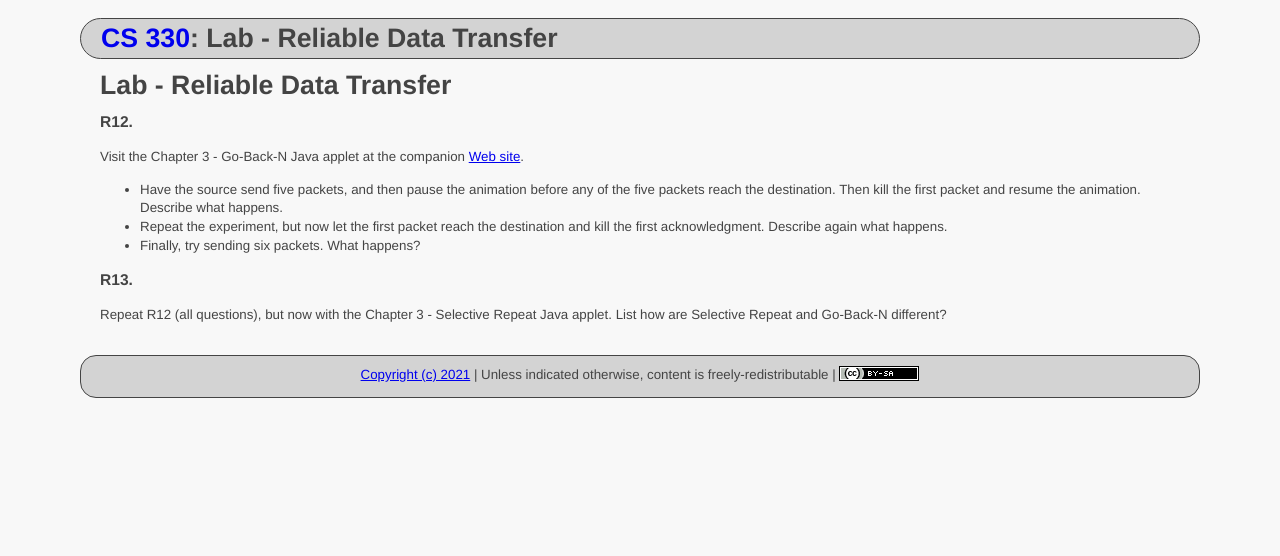
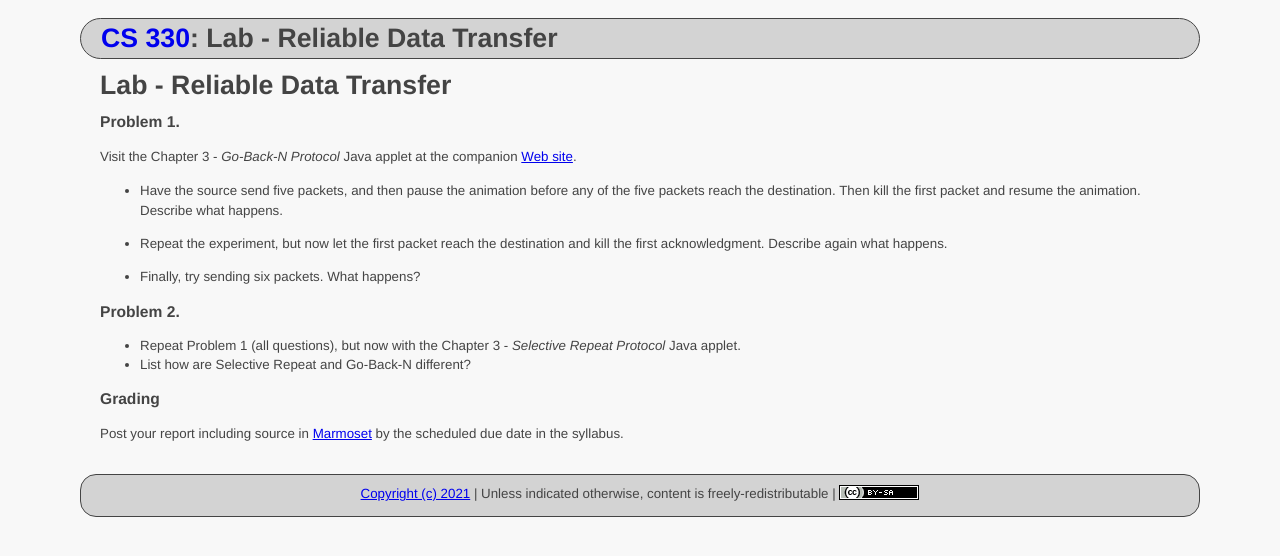
Before and after one commit to ycpcs/cs330-fall2021, a Jekyll site: the page built from labs/rdt.md, in a window 1280 px wide. Shown: the top 556 px of the page. Built offline with Jekyll 4.4.1, drawn with Linux system fonts in a browser that asks for light colours.

Commit message:
add rdt lab

```diff
--- a/labs/rdt.md
+++ b/labs/rdt.md
@@ -6,11 +6,18 @@ title: "Lab - Reliable Data Transfer"
 
 # Lab - Reliable Data Transfer
 
-###  R12.
-Visit the Chapter 3 - Go-Back-N Java applet at the companion [Web site](https://wps.pearsoned.com/ecs_kurose_compnetw_6/216/55463/14198702.cw/index.html).
+###  Problem 1.
+Visit the Chapter 3 - _Go-Back-N Protocol_ Java applet at the companion [Web site](https://wps.pearsoned.com/ecs_kurose_compnetw_6/216/55463/14198702.cw/index.html).
+
 - Have the source send five packets, and then pause the animation before any of the five packets reach the destination. Then kill the first packet and resume the animation. Describe what happens.
+
 - Repeat the experiment, but now let the first packet reach the destination and kill the first acknowledgment. Describe again what happens.
+
 - Finally, try sending six packets. What happens?
 
-### R13.
-Repeat R12 (all questions), but now with the Chapter 3 - Selective Repeat Java applet. List how are Selective Repeat and Go-Back-N different?
+### Problem 2.
+- Repeat Problem 1 (all questions), but now with the Chapter 3 - _Selective Repeat Protocol_ Java applet.
+- List how are Selective Repeat and Go-Back-N different?
+
+### Grading
+Post your report including source in [Marmoset](https://cs.ycp.edu/marmoset) by the scheduled due date in the syllabus.
```
